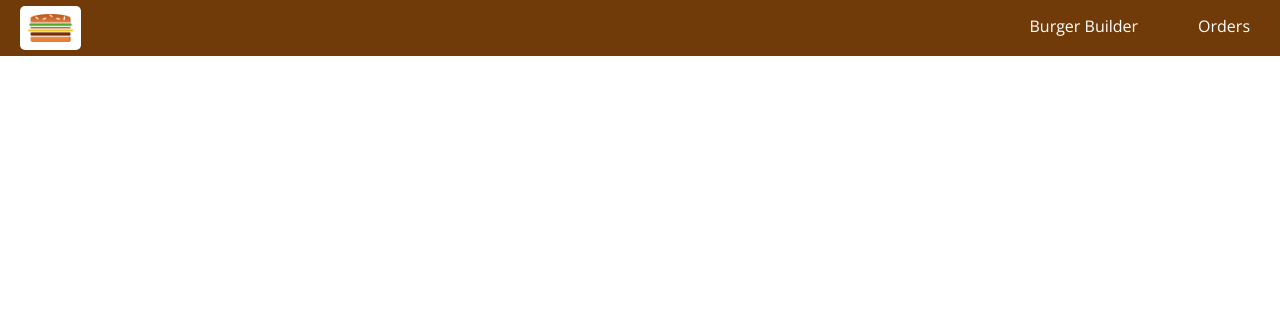
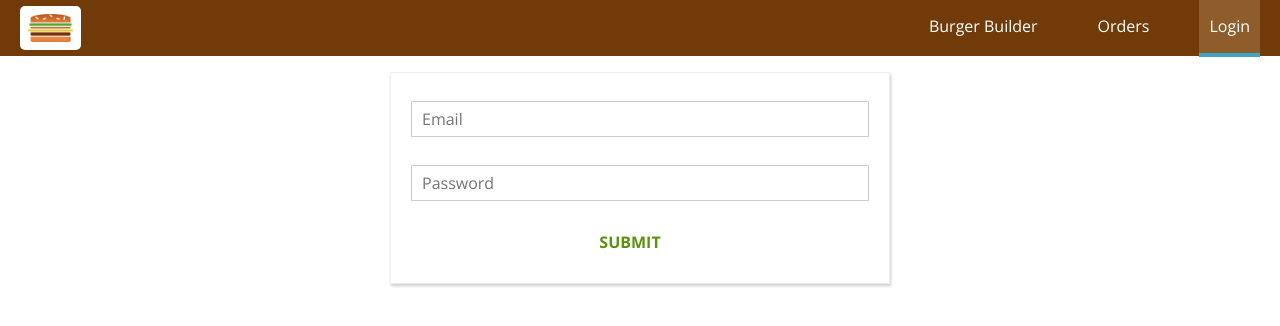
Before and after one commit to ruan65/burger_builder, a React app: page /auth in a window 1280 px wide. Shown: the top 326 px of the page. Built offline with nearby package versions, Linux system fonts and the light colour scheme.

Commit message:
auth form with validation

```diff
--- a/src/App.js
+++ b/src/App.js
@@ -4,6 +4,7 @@ import Layout from './components/Layout/Layout'
 import BurgerBuilder from './containers/BurgerBuilder/BurgerBuilder'
 import Checkout from './containers/Checkout/Checkout'
 import Order from './containers/Orders/Orders'
+import Auth from './containers/Auth/Auth'
 
 class App extends Component {
   render() {
@@ -12,6 +13,7 @@ class App extends Component {
         <Switch>
           <Route path='/orders' exact render={() => <Order/>} />
           <Route path='/checkout' component={Checkout}/>
+          <Route path='/auth' component={Auth}/>
           <Route path='/' exact component={BurgerBuilder}/>
         </Switch>
       </Layout>
--- /dev/null
+++ b/src/Helpers/Forms.js
@@ -0,0 +1,135 @@
+export const email =
+  {
+    elementType: 'input',
+    value: '',
+    elementConfig: {
+      type: 'email',
+      placeholder: 'Email'
+    },
+    validation: {
+      required: true,
+      isEmail: true
+    },
+    valid: false,
+    touched: false
+  }
+
+export const name =
+  {
+    elementType: 'input',
+    value: '',
+    elementConfig: {
+      type: 'text',
+      placeholder: 'Your Name'
+    },
+    validation: {
+      required: true,
+      minLength: 2
+    },
+    valid: false,
+    touched: false
+  }
+
+export const password =
+  {
+    elementType: 'input',
+    value: '',
+    elementConfig: {
+      type: 'password',
+      placeholder: 'Password'
+    },
+    validation: {
+      required: true,
+      minLength: 6
+    },
+    valid: false,
+    touched: false
+  }
+
+export const street = {
+  elementType: 'input',
+  value: '',
+  elementConfig: {
+    type: 'text',
+    placeholder: 'Street'
+  },
+  validation: {
+    required: true
+  },
+  valid: false,
+  touched: false
+}
+
+export const zipCode =
+  {
+    elementType: 'input',
+    value: '',
+    elementConfig: {
+      type: 'text',
+      placeholder: 'ZIP Code'
+    },
+    validation: {
+      required: true,
+      minLength: 5,
+      maxLength: 6
+    },
+    valid: false,
+    touched: false
+  }
+
+export const deliveryMethod =
+  {
+    elementType: 'select',
+    value: 'fastest',
+    elementConfig: {
+      options: [
+        { value: 'fastest', displayValue: 'Fastest' },
+        { value: 'free', displayValue: 'Free' },
+        { value: 'normal', displayValue: 'Normal' }
+      ]
+    }
+  }
+
+export const orderForm = {
+  name,
+  street,
+  zipCode,
+  email,
+  deliveryMethod
+}
+
+export const authForm = {
+  email,
+  password,
+}
+
+export function checkValidity(value, rules) {
+
+  if (!rules || !rules.required) return true
+
+  let isValid = value.trim() !== ''
+
+  if (rules.minLength) {
+    isValid = value.length >= rules.minLength && isValid
+  }
+  if (rules.maxLength) {
+    isValid = value.length <= rules.maxLength && isValid
+  }
+  if (rules.isEmail) {
+    const pattern = /[a-z0-9!#$%&'*+/=?^_`{|}~-]+(?:\.[a-z0-9!#$%&'*+/=?^_`{|}~-]+)*@(?:[a-z0-9](?:[a-z0-9-]*[a-z0-9])?\.)+[a-z0-9](?:[a-z0-9-]*[a-z0-9])?/;
+    isValid = pattern.test(value) && isValid
+  }
+
+  if (rules.isNumeric) {
+    const pattern = /^\d+$/;
+    isValid = pattern.test(value) && isValid
+  }
+  return isValid
+}
+
+export function checkFormValidity(form) {
+
+  return Object.values( form )
+    .map( el => el.validation ? el.valid : true )
+    .reduce( (valid, el) => valid && el, true )
+}
--- a/src/Helpers/OrderForm.js
+++ /dev/null
@@ -1,70 +0,0 @@
-export const orderFormMockUp = {
-  name: {
-    elementType: 'input',
-    value: '',
-    elementConfig: {
-      type: 'text',
-      placeholder: 'Your Name'
-    },
-    validation: {
-      required: true,
-      minLength: 2
-    },
-    valid: false,
-    touched: false
-  },
-  street: {
-    elementType: 'input',
-    value: '',
-    elementConfig: {
-      type: 'text',
-      placeholder: 'Street'
-    },
-    validation: {
-      required: true
-    },
-    valid: false,
-    touched: false
-  },
-  zipCode: {
-    elementType: 'input',
-    value: '',
-    elementConfig: {
-      type: 'text',
-      placeholder: 'ZIP Code'
-    },
-    validation: {
-      required: true,
-      minLength: 5,
-      maxLength: 6
-    },
-    valid: false,
-    touched: false
-  },
-  email: {
-    elementType: 'input',
-    value: '',
-    elementConfig: {
-      type: 'email',
-      placeholder: 'Email'
-    },
-    validation: {
-      required: true
-    },
-    valid: false,
-    touched: false
-  },
-  deliveryMethod: {
-    elementType: 'select',
-    value: 'fastest',
-    elementConfig: {
-      options: [
-        {value: 'fastest', displayValue: 'Fastest'},
-        {value: 'free', displayValue: 'Free'},
-        {value: 'normal', displayValue: 'Normal'}
-      ]
-    },
-    valid: false,
-    touched: false
-  }
-}
--- a/src/components/Navigation/NavigationItems/NavigationItem/NavigationItem.css
+++ b/src/components/Navigation/NavigationItems/NavigationItem/NavigationItem.css
@@ -37,11 +37,17 @@
     border-bottom: 4px solid transparent;
   }
 
-  .NavigationItem a:hover,
   .NavigationItem a:active,
   .NavigationItem a.active {
     background-color: #8f5c2c;
     border-bottom: 4px solid #40a4c8;
     color: white;
   }
+
+  .NavigationItem a:hover {
+    font-size: large;
+    background-color: #8f5c2c;
+    border-bottom: 4px solid #40a4c8;
+    color: white;
+  }
 }
--- a/src/components/Navigation/NavigationItems/NavigationItems.js
+++ b/src/components/Navigation/NavigationItems/NavigationItems.js
@@ -7,6 +7,7 @@ const navigationItems = () =>
 
     <NavItem to='/'>Burger Builder</NavItem>
     <NavItem to='/orders'>Orders</NavItem>
+    <NavItem to='/auth'>Login</NavItem>
 
   </div>
 
--- a/src/components/UI/Button/CustomButton.js
+++ b/src/components/UI/Button/CustomButton.js
@@ -1,5 +1,10 @@
 import React from 'react'
 import classes from './CustomButton.css'
+
+export const ButtonType = {
+  Success: 'Success',
+  Danger: 'Danger'
+}
 
 const customButton = ( props ) =>
   <button className={[classes.CustomButton, classes[props.btnType]].join( ' ' )}
--- /dev/null
+++ b/src/containers/Auth/Auth.css
@@ -0,0 +1,15 @@
+.Auth {
+    margin: 20px auto;
+    width: 80%;
+    text-align: center;
+    box-shadow: 1px 2px 3px #ccc;
+    border: 1px solid #eee;
+    padding: 10px;
+    box-sizing: border-box;
+}
+
+@media (min-width: 600px) {
+    .Auth {
+        width: 500px;
+    }
+}
--- /dev/null
+++ b/src/containers/Auth/Auth.js
@@ -0,0 +1,68 @@
+import React, { Component } from 'react'
+import classes from './Auth.css'
+import { authForm, checkFormValidity, checkValidity } from '../../Helpers/Forms'
+
+import Input from '../../components/UI/Input/Input'
+import Button, { ButtonType } from '../../components/UI/Button/CustomButton'
+
+class Auth extends Component {
+
+  state = {
+    controls: authForm
+  }
+
+  inputChangedHandler = (event, controlName) => {
+
+    const value = event.target.value
+
+    const updatedControls = {
+      ...this.state.controls,
+      [controlName] : {
+        ...this.state.controls[controlName],
+        value: event.target.value,
+        valid: checkValidity(event.target.value, this.state.controls[controlName].validation),
+        touched: true
+      }
+    }
+
+    this.setState({controls: updatedControls})
+  }
+
+  render() {
+
+    const formElementsArray = []
+
+    for (let key in this.state.controls) {
+
+      formElementsArray.push( { id: key, config: this.state.controls[key] } )
+    }
+
+    const formElements = formElementsArray.map( (formElement, i) => {
+        const config = formElement.config
+        return (
+          <Input
+            key={formElement.id}
+            elementType={config.elementType}
+            elementConfig={config.elementConfig}
+            value={config.value}
+            shouldValidate={config.validation}
+            touched={config.touched}
+            invalid={!config.valid}
+            changed={(event) => this.inputChangedHandler( event, formElement.id )}
+          />
+        )
+      }
+    )
+
+    return (
+      <div className={classes.Auth}>
+        <form>
+          {formElements}
+          <Button btnType={ButtonType.Success}>SUBMIT</Button>
+        </form>
+      </div>
+    )
+  }
+}
+
+export default Auth
--- a/src/containers/Checkout/ContactData/ContactData.js
+++ b/src/containers/Checkout/ContactData/ContactData.js
@@ -1,5 +1,5 @@
 import React, { Component } from 'react'
-import Button from '../../../components/UI/Button/CustomButton'
+import Button, { ButtonType  } from '../../../components/UI/Button/CustomButton'
 import classes from './ContactData.css'
 import AxiosOrders from '../../../AxiosOrders'
 import Spinner from '../../../components/UI/Spinner/Spinner'
@@ -7,23 +7,23 @@ import Input from '../../../components/UI/Input/Input'
 import { connect } from 'react-redux'
 import withErrorHandler from '../../../hoc/withErrorHandler'
 
-import { orderFormMockUp } from '../../../Helpers/OrderForm'
+import { orderForm, checkFormValidity, checkValidity } from '../../../Helpers/Forms'
 import { getIngredientsPrices, INITIAL_PRICE } from '../../../Helpers/PriceHelpers'
 import { purchaseBurger } from '../../../store/actions/indexActions'
 
 class ContactData extends Component {
 
   state = {
-    orderForm: orderFormMockUp,
+    orderForm,
     enableSubmitButton: false
   }
 
-  orderHandler = ( event ) => {
+  orderHandler = (event) => {
     event.preventDefault()
 
     const formData = {}
 
-    for ( let formElemId in this.state.orderForm ) {
+    for (let formElemId in this.state.orderForm) {
 
       formData[formElemId] = this.state.orderForm[formElemId].value
     }
@@ -34,25 +34,10 @@ class ContactData extends Component {
       orderData: formData
     }
 
-    this.props.onPurchaseBurger(order)
+    this.props.onPurchaseBurger( order )
   }
 
-  checkValidity( value, rules ) {
-
-    if ( !rules || !rules.required ) return true
-
-    let valid = value.trim() !== ''
-
-    if ( rules.minLength ) {
-      valid = value.length >= rules.minLength && valid
-    }
-    if ( rules.maxLength ) {
-      valid = value.length <= rules.maxLength && valid
-    }
-    return valid
-  }
-
-  inputChangedHandler = ( event, inputId ) => {
+  inputChangedHandler = (event, inputId) => {
 
     const value = event.target.value
 
@@ -61,27 +46,20 @@ class ContactData extends Component {
 
     updatedFormElement.touched = true
     updatedFormElement.value = value
-    updatedFormElement.valid = this.checkValidity( value, updatedFormElement.validation )
+    updatedFormElement.valid = checkValidity( value, updatedFormElement.validation )
     updatedForm[inputId] = updatedFormElement
-    const submitEnable = this.checkFormValidity( updatedForm )
+    const submitEnable = checkFormValidity( updatedForm )
     this.setState( {
       orderForm: updatedForm,
       enableSubmitButton: submitEnable
     } )
   }
 
-  checkFormValidity( form ) {
-
-    return Object.values( form )
-      .map( el => el.validation ? el.valid : true )
-      .reduce( ( valid, el ) => valid && el )
-  }
-
   render() {
 
     const formElementsArray = []
 
-    for ( let key in this.state.orderForm ) {
+    for (let key in this.state.orderForm) {
 
       formElementsArray.push( { id: key, config: this.state.orderForm[key] } )
     }
@@ -91,7 +69,7 @@ class ContactData extends Component {
         <h4>Enter your data</h4>
         <form onSubmit={this.orderHandler}>
           {
-            formElementsArray.map( ( formElement, i ) => {
+            formElementsArray.map( (formElement, i) => {
                 const config = formElement.config
                 return (
                   <Input
@@ -102,19 +80,19 @@ class ContactData extends Component {
                     shouldValidate={config.validation}
                     touched={config.touched}
                     invalid={!config.valid}
-                    changed={( event ) => this.inputChangedHandler( event, formElement.id )}
+                    changed={(event) => this.inputChangedHandler( event, formElement.id )}
                   />
                 )
               }
             )
           }
           <Button
-            btnType='Success'
+            btnType={ButtonType.Success}
             disabled={!this.state.enableSubmitButton}
           >ORDER</Button>
         </form>
       </div>
-    return ( this.props.ings ? form : null )
+    return (this.props.ings ? form : null)
   }
 }
 
@@ -127,7 +105,7 @@ const mapStateToProps = state => {
 
 const mapDispatchToProps = dispatch => {
   return {
-    onPurchaseBurger: order =>  dispatch(purchaseBurger(order))
+    onPurchaseBurger: order => dispatch( purchaseBurger( order ) )
   }
 }
 
```
Also changed, not shown: 1 other file (tests, documents, lock files or other folders).
